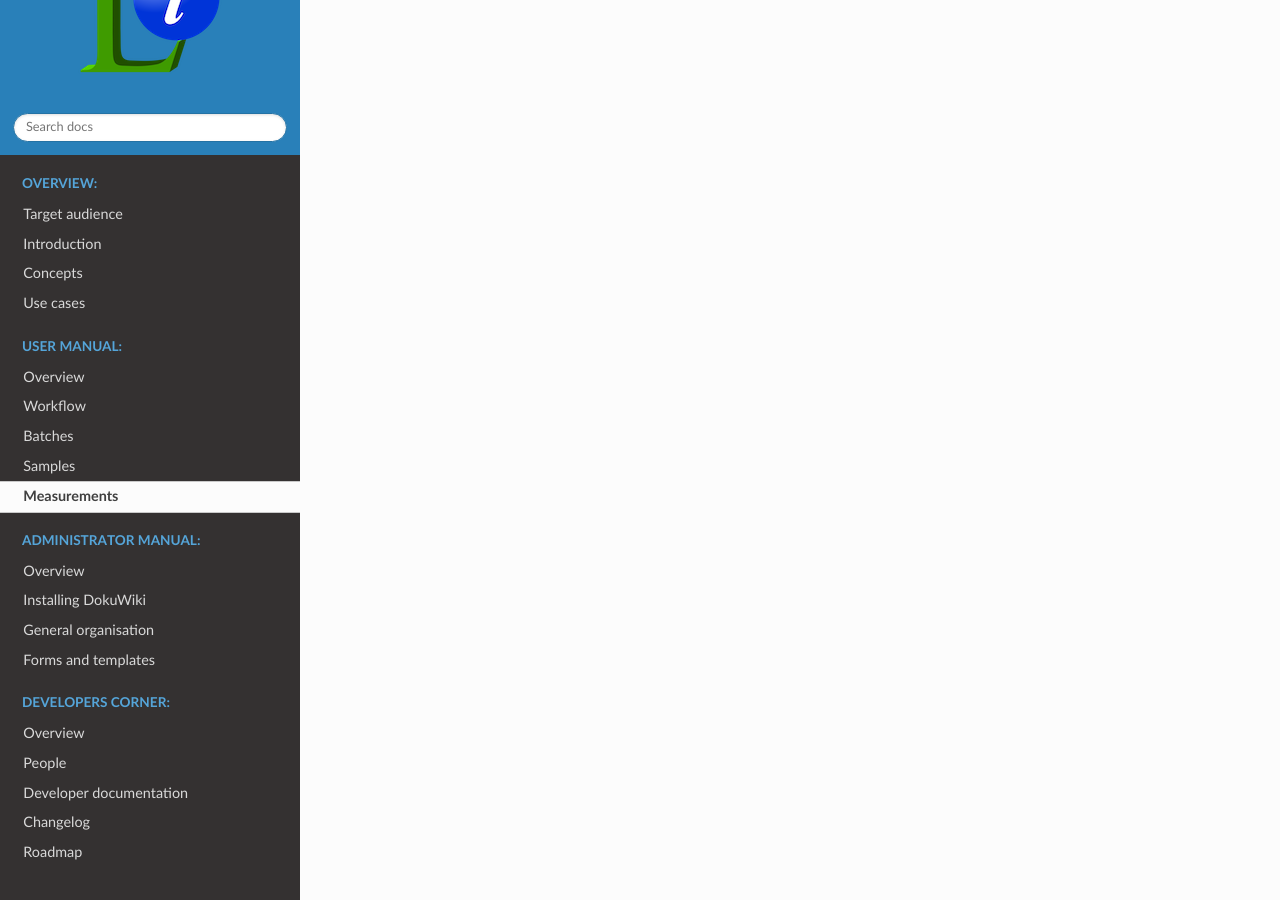
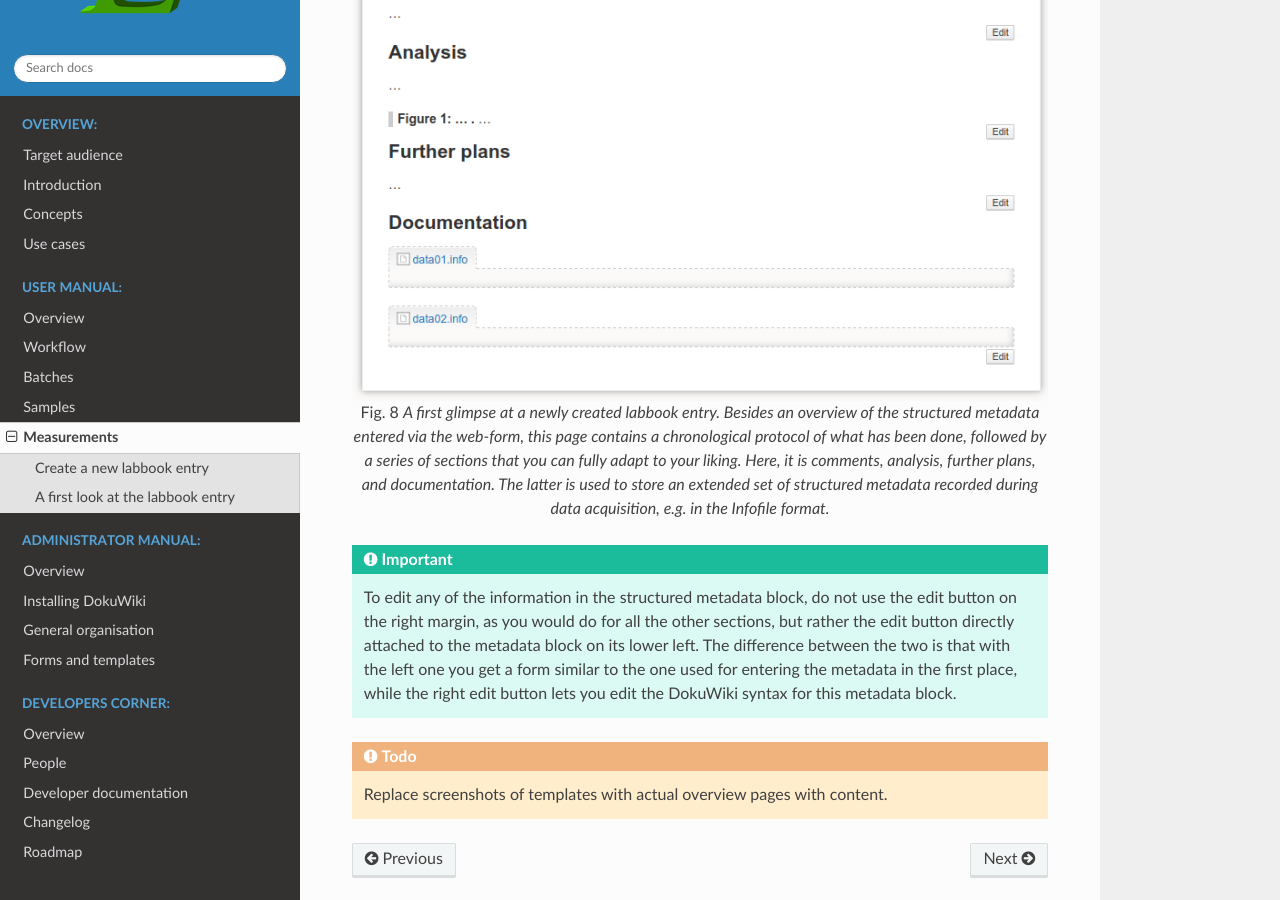
Before and after one commit to tillbiskup/labinform-eln, a Sphinx documentation site: the page built from docs/user/measurements.rst, in a window 1280 px wide and 900 px high, scrolled down 1275 px. Built offline with Sphinx 7.4.7 and the Read the Docs theme 2.0.0, drawn with Linux system fonts in a browser that asks for light colours; some of the changed text lies outside the part shown.

Commit message:
Remove synthesis from batches; add some preliminary screenshots

```diff
--- a/docs/admin/forms_templates.rst
+++ b/docs/admin/forms_templates.rst
@@ -64,4 +64,4 @@
 Footnotes
 =========
 
-.. [#note] Is it possible to setup interwiki links from within the admin interface?
+.. [#note] Is it possible to setup interwiki links from within the admin interface? Yes, using the ``configuration file manager`` plugin
--- a/docs/user/measurements.rst
+++ b/docs/user/measurements.rst
@@ -2,8 +2,40 @@
 ============
 
 
+Create a new labbook entry
+--------------------------
 
 .. figure:: ../images/measurement-form.png
     :align: center
 
     Web-form for creating a new labbook entry for an individual measurement. As you can see, the reference to a sample is one of the required fields, and here, you will enter the sample number. Furthermore, depending on the method chosen, additional form fields may show up.
+
+
+Some comments on the fields of the form:
+
+* difference between obligatory and optional fields
+* different types of fields (text, date, select)
+* a measurement is always performed on a sample
+* different experiments can have different sets of additional parameters
+
+
+A first look at the labbook entry
+---------------------------------
+
+
+
+
+.. figure:: ../images/labbook-entry.png
+    :align: center
+
+    A first glimpse at a newly created labbook entry. Besides an overview of the structured metadata entered via the web-form, this page contains a chronological protocol of what has been done, followed by a series of sections that you can fully adapt to your liking. Here, it is comments, analysis, further plans, and documentation. The latter is used to store an extended set of structured metadata recorded during data acquisition, *e.g.* in the Infofile format.
+
+
+.. important::
+
+    To edit any of the information in the structured metadata block, do not use the edit button on the right margin, as you would do for all the other sections, but rather the edit button directly attached to the metadata block on its lower left. The difference between the two is that with the left one you get a form similar to the one used for entering the metadata in the first place, while the right edit button lets you edit the DokuWiki syntax for this metadata block.
+
+
+.. todo::
+
+    Replace screenshots of templates with actual overview pages with content.
```
Also changed, not shown: docs/user/batches.rst (+28 -0 lines), docs/user/samples.rst (+30 -0 lines), docs/images/batch-form.png, docs/images/batch-overviewpage.png (added), docs/images/labbook-entry.png (added), docs/images/sample-overviewpage.png (added), 3 other files.
